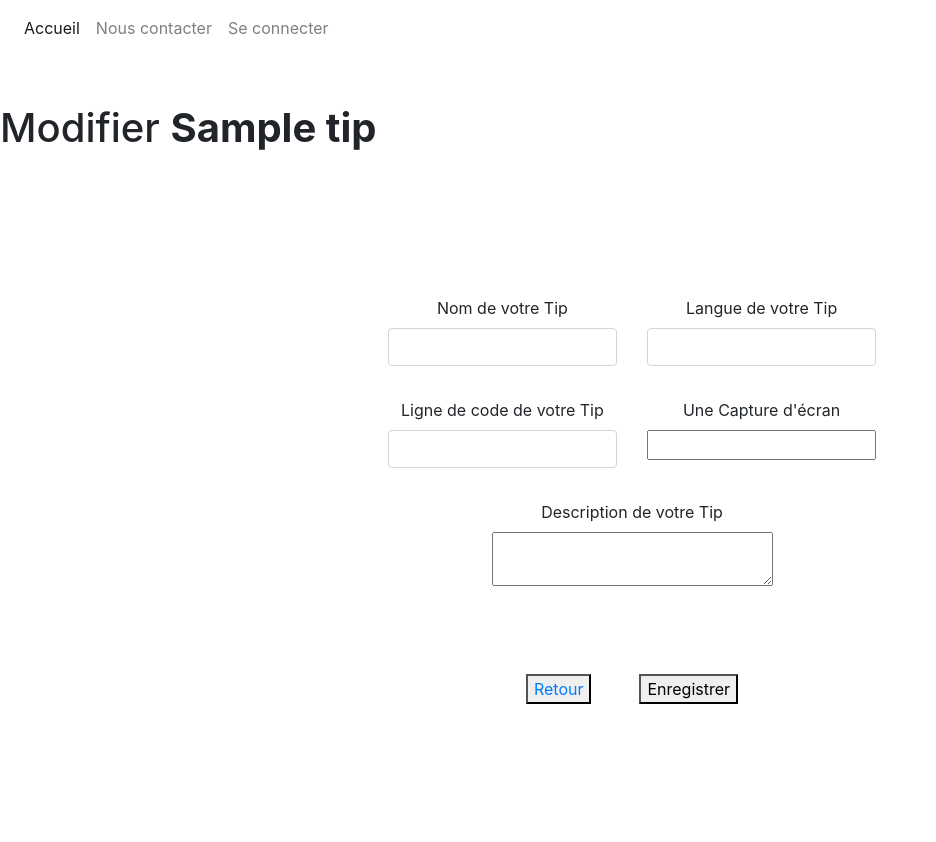
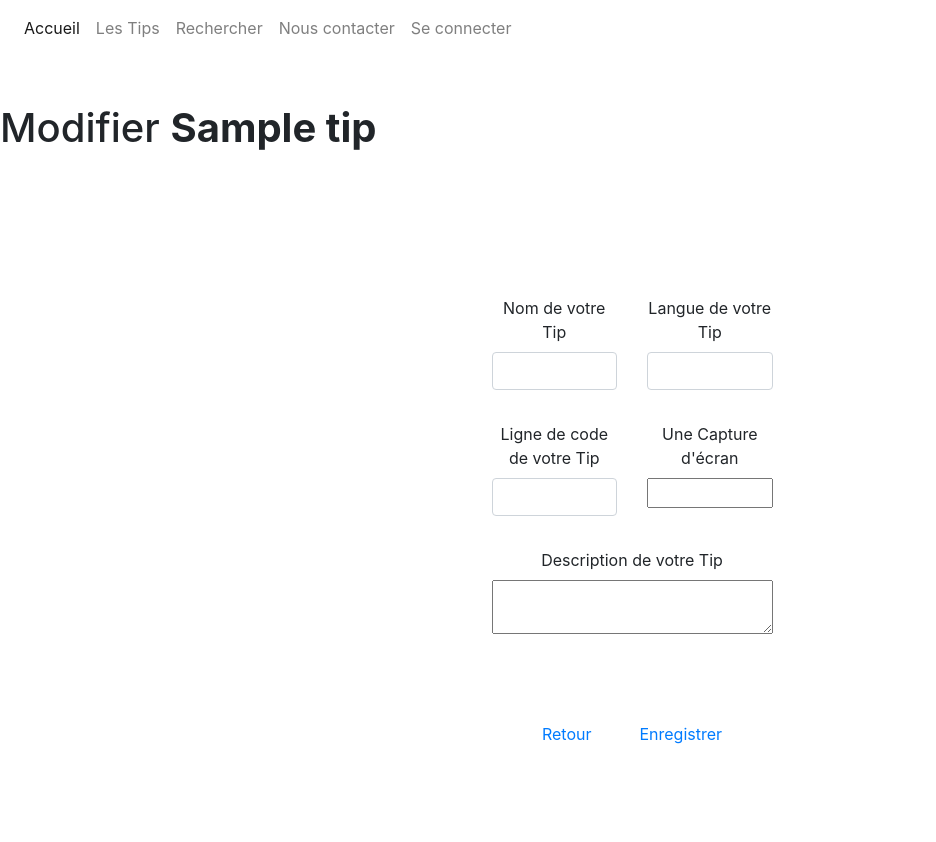
Before and after one commit to JudgeBurger/add_a_tip, a Symfony app: template templates/tips/edit.html.twig in a window 1280 px wide. Shown: the whole page, without its empty margins (0-936 px from the left). Before the commit the page ends 704 px from the top, so only its background shows below. Run offline with Twig, Linux system fonts and the light colour scheme; the template is opened without the code that fills it: most values are stand-ins (such as "Sample title", 1, 10 or a date in 2020); form fields are guessed from the names that the template uses; style sheets or scripts are compiled from the project's sources; some libraries are stand-ins or nearby versions.

Commit message:
install project and modifiy new.html.twig

```diff
--- a/assets/scss/button.scss
+++ b/assets/scss/button.scss
@@ -8,7 +8,8 @@ a {
 
     &:hover {
         text-decoration: none;
-        color: $dark-color;
+        color: $svg-color;
+        background-color: $svg-color;
     }
 }
 
--- a/templates/_navbar.html.twig
+++ b/templates/_navbar.html.twig
@@ -18,20 +18,20 @@
                 </a>
             </li>
             <li class="nav-item">
-                {% if app.user and app.user.roles.0 is same as ('ROLE_USER') %}
+{#                {% if app.user and app.user.roles.0 is same as ('ROLE_USER') %}#}
                 <a class="nav-link underline" href="{{ path('tips_index') }}">
                     <i class="fas fa-lightbulb"></i>
                     Les Tips
                 </a>
-                {% endif %}
+{#                {% endif %}#}
             </li>
             <li class="nav-item">
-                {% if app.user and app.user.roles.0 is same as ('ROLE_USER') %}
+{#                {% if app.user and app.user.roles.0 is same as ('ROLE_USER') %}#}
                 <a class="nav-link underline" href="#">
                     <i class="fas fa-search"></i>
                     Rechercher
                 </a>
-                {% endif %}
+{#                {% endif %}#}
             </li>
             <li class="nav-item">
                 <a class="nav-link underline" href="#">
--- a/templates/tips/_form.html.twig
+++ b/templates/tips/_form.html.twig
@@ -5,7 +5,7 @@
             <h1 class="text-center my-5"></h1>
             {{ form_start(form.name, {'attr': {'class': 'col-12 d-flex flex-column align-items-center p-0'}}) }}
             <div class="col-12 d-flex flex-column p-4 align-items-center">
-                <div class="d-flex flex-md-row flex-column col-md-10 p-0">
+                <div class="d-flex flex-md-row flex-column col-md-6 p-0">
                     <div class="form-group d-flex flex-column my-3 col-md-6">
                         {{ form_label(form.name, 'Nom de votre Tip') }}
                         {{ form_widget(form.name) }}
@@ -26,7 +26,7 @@
                         {% endif %}
                     </div>
                 </div>
-                <div class="d-flex flex-lg-row flex-column col-md-10 p-0">
+                <div class="d-flex flex-lg-row flex-column col-md-6 p-0">
                     <div class="form-group d-flex flex-column my-3 col-lg-6">
                         {{ form_label(form.code, 'Ligne de code de votre Tip') }}
                         {{ form_widget(form.code) }}
@@ -59,10 +59,8 @@
                 </div>
             </div>
             <div class="d-flex justify-content-center mt-5">
-                <button class="card-button mr-5">
-                    <a href="{{ path('tips_index') }}">Retour</a>
-                </button>
-                <button class="card-button">{{ button_label|default('Enregistrer') }}</button>
+                    <a class="card-button mr-5" href="{{ path('tips_index') }}">Retour</a>
+                <a class="card-button" href="{{ button_label|default('Enregistrer') }}">Enregistrer</a>
             </div>
         </div>
     </div>
```
Also changed, not shown: migrations/Version20201101155622.php (added, +33 -0 lines), 1 other file.
